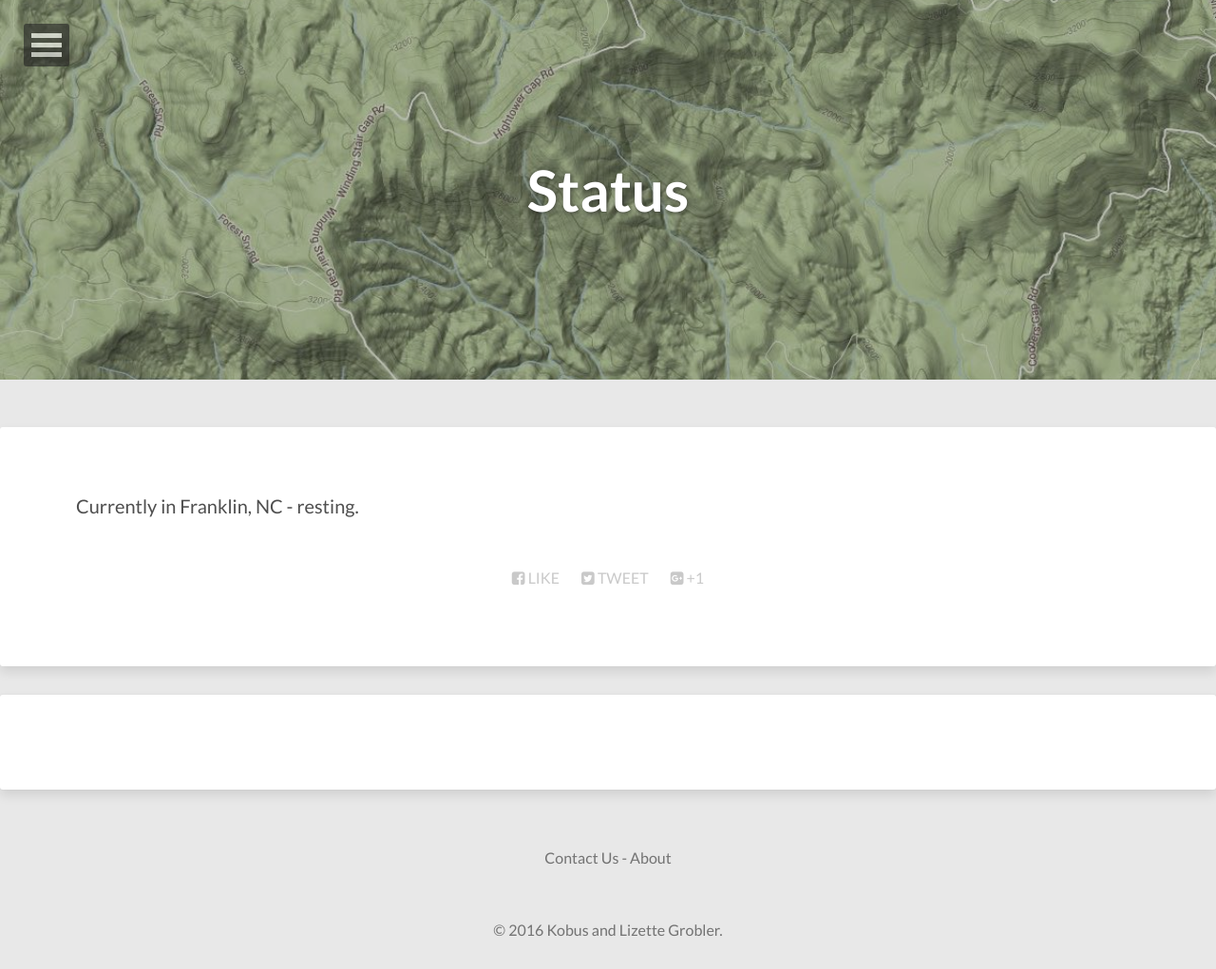
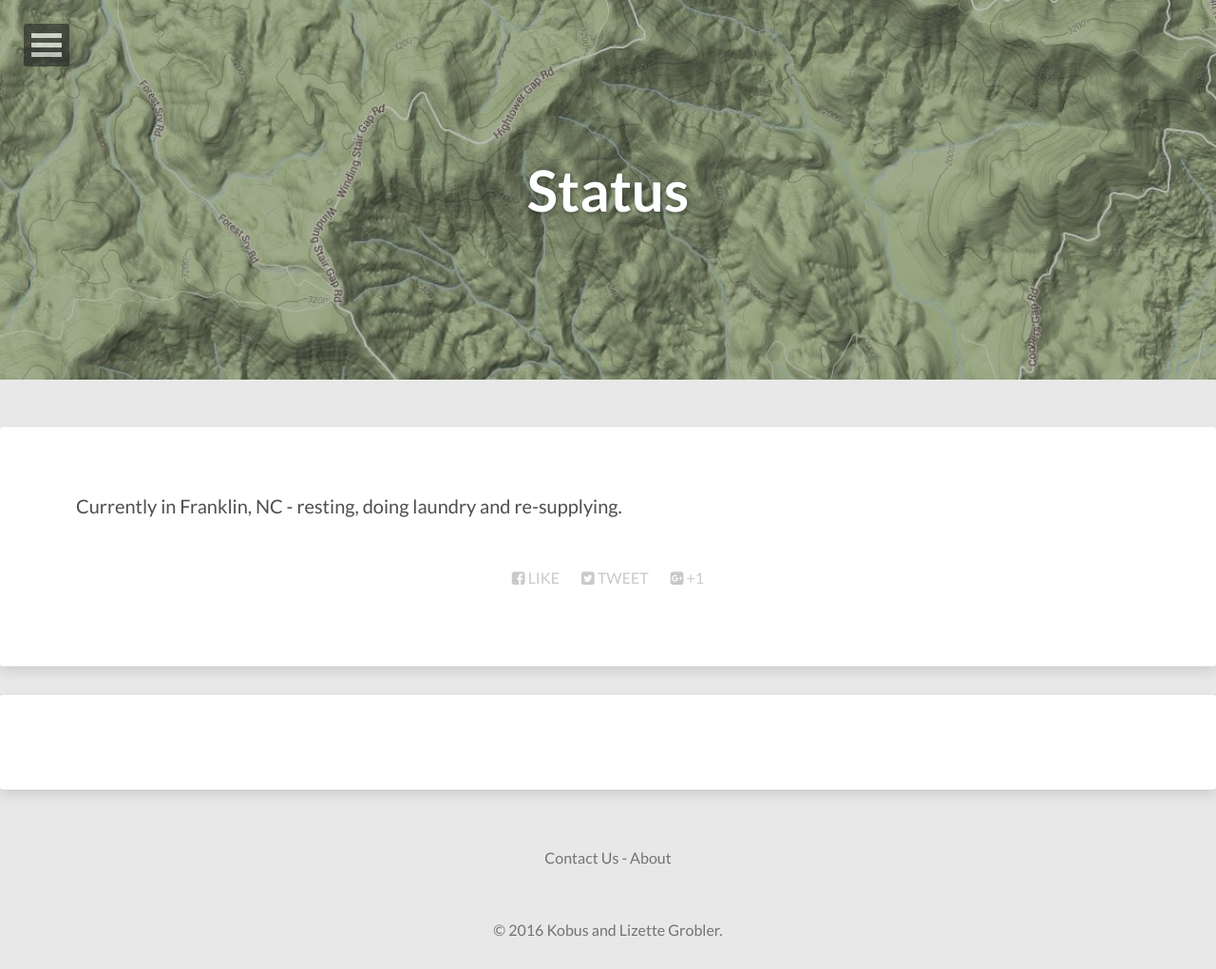
Before and after one commit to kobusgrobler/kobusgrobler.github.io, a Jekyll site: the page built from status.md, in a window 1280 px wide. Shown: the whole page at 95% size. Built offline with Jekyll 4.4.1, drawn with Linux system fonts in a browser that asks for light colours; nearby versions of some CDN libraries; comment, search, counter and statistics services are not loaded.

Commit message:
Update status.md

```diff
--- a/status.md
+++ b/status.md
@@ -6,4 +6,4 @@ image:
   feature: mountain.jpg
 ---
 
-Currently in Franklin, NC - resting.
+Currently in Franklin, NC - resting, doing laundry and re-supplying.
```
